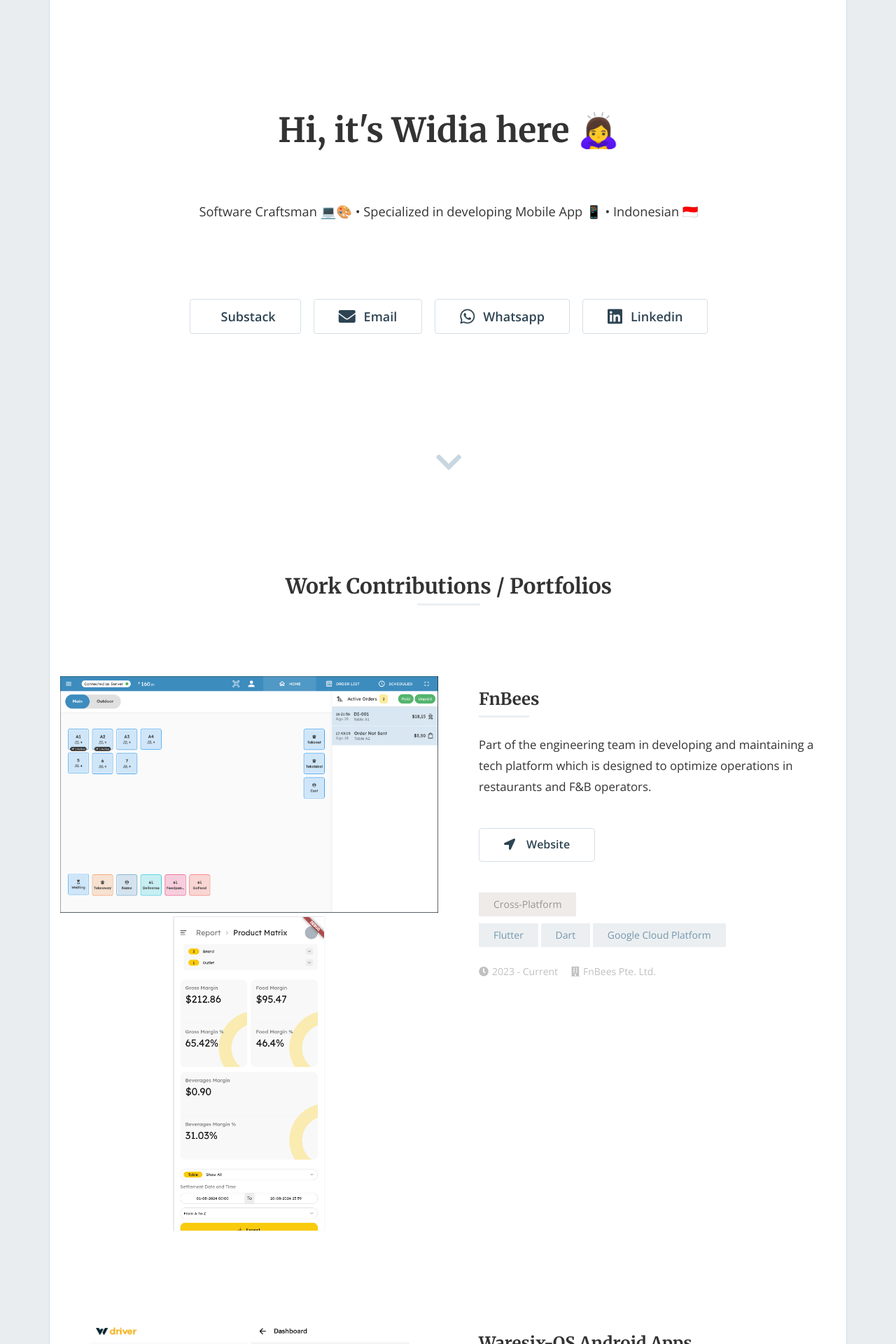
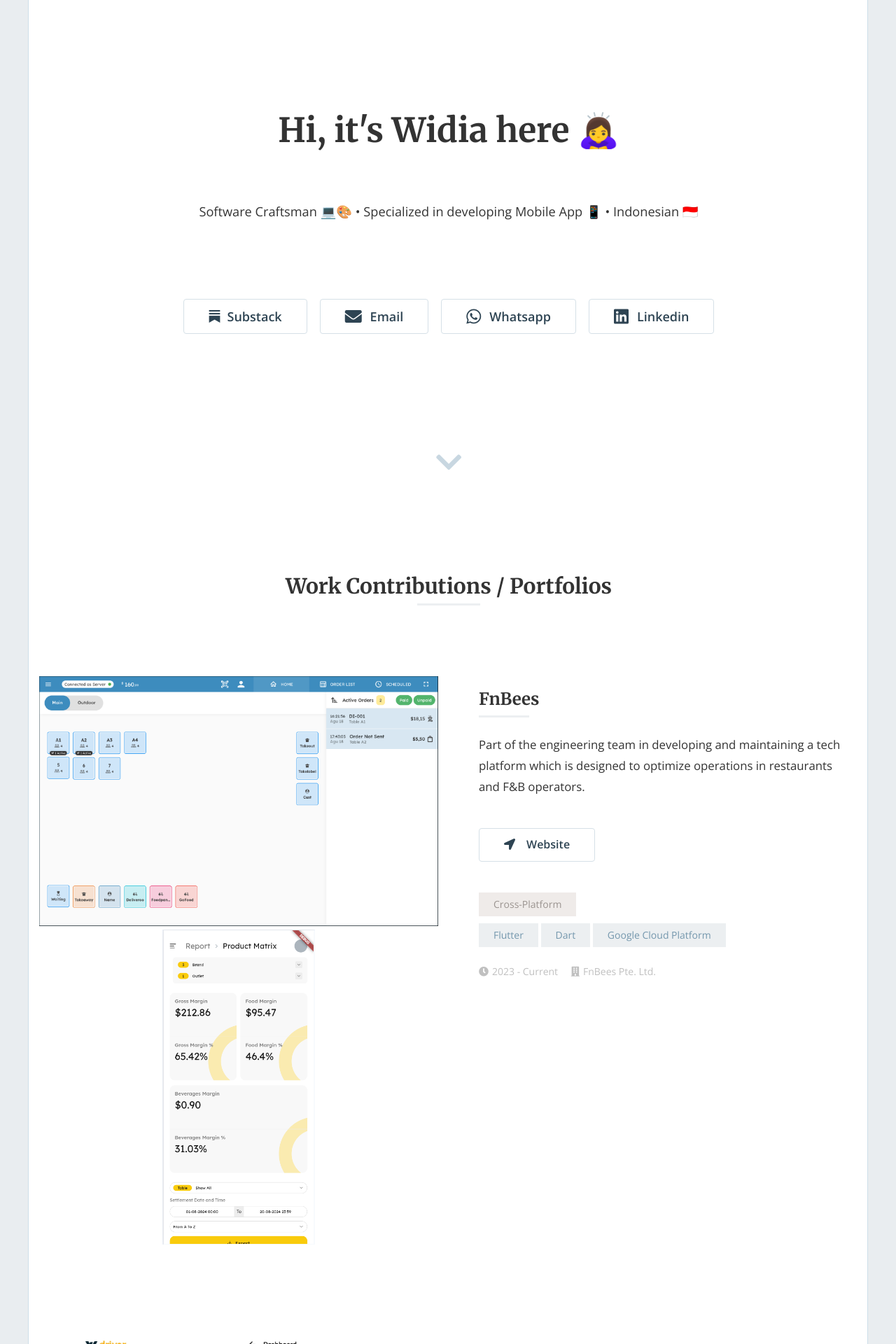
Before and after one commit to widiarifki/widiarifki.github.io, a Jekyll site: the page built from index.html, in a window 1280 px wide. Shown: the top 1920 px of the page at 70% size. Built offline with Jekyll 4.4.1, drawn with Linux system fonts in a browser that asks for light colours; nearby versions of some CDN libraries; emoji names are drawn with the system emoji font; the list of posts is cut into pages by our own code.

Commit message:
update header

```diff
--- a/_includes/header.html
+++ b/_includes/header.html
@@ -25,7 +25,7 @@
   <!-- Fonts -->
   <link href='https://fonts.googleapis.com/css?family=Open+Sans:400,300,600,400italic,700|Merriweather:400,300,300italic,400italic,700' rel='stylesheet' type='text/css'>
   <link rel="stylesheet" href="https://cdnjs.cloudflare.com/ajax/libs/font-awesome/5.15.1/css/all.min.css" integrity="sha512-+4zCK9k+qNFUR5X+cKL9EIR+ZOhtIloNl9GIKS57V1MyNsYpYcUrUeQc9vNfzsWfV28IaLL3i96P9sdNyeRssA==" crossorigin="anonymous" />
-  <link href="https://cdn.jsdelivr.net/npm/bootstrap@5.3.3/dist/css/bootstrap.min.css" rel="stylesheet" integrity="sha384-QWTKZyjpPEjISv5WaRU9OFeRpok6YctnYmDr5pNlyT2bRjXh0JMhjY6hW+ALEwIH" crossorigin="anonymous">
+  <link rel="stylesheet" href="https://cdn.jsdelivr.net/npm/bootstrap-icons@1.11.3/font/bootstrap-icons.min.css">
   <!-- <link rel="stylesheet" href="//maxcdn.bootstrapcdn.com/font-awesome/4.5.0/css/font-awesome.min.css"> -->
 
   <!-- Styles -->
```
